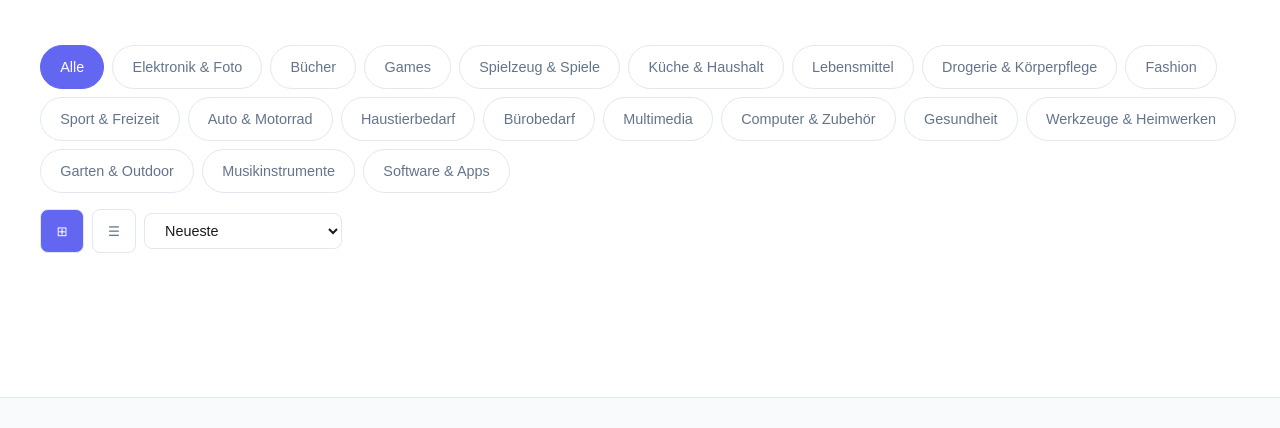
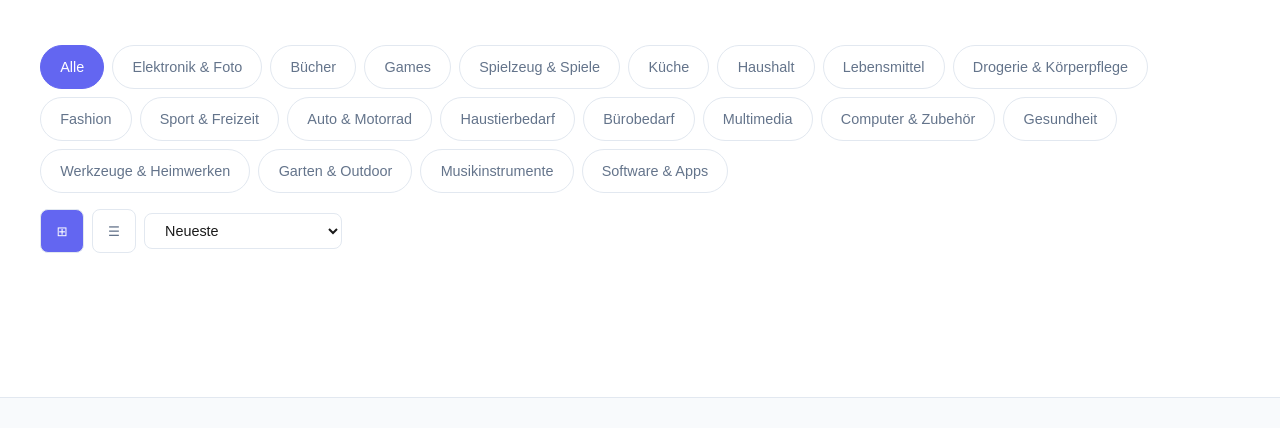
Before and after one commit to DevErrorX/RabtteDeal.de, a website: page index.html in a window 1280 px wide. Shown: the part 672-1100 px from the top of the page. Drawn offline with Linux system fonts and the light colour scheme; no server answers.

Commit message:
Update index.html

```diff
--- a/index.html
+++ b/index.html
@@ -1182,7 +1182,8 @@
     <button class="filter-tab" data-category="bücher">Bücher</button>
     <button class="filter-tab" data-category="games">Games</button>
     <button class="filter-tab" data-category="spielzeug">Spielzeug & Spiele</button>
-    <button class="filter-tab" data-category="küche">Küche & Haushalt</button>
+    <button class="filter-tab" data-category="küche">Küche</button>
+    <button class="filter-tab" data-category="Haushalt">Haushalt</button>
     <button class="filter-tab" data-category="lebensmittel">Lebensmittel</button>
     <button class="filter-tab" data-category="drogerie">Drogerie & Körperpflege</button>
     <button class="filter-tab" data-category="fashion">Fashion</button>
```
